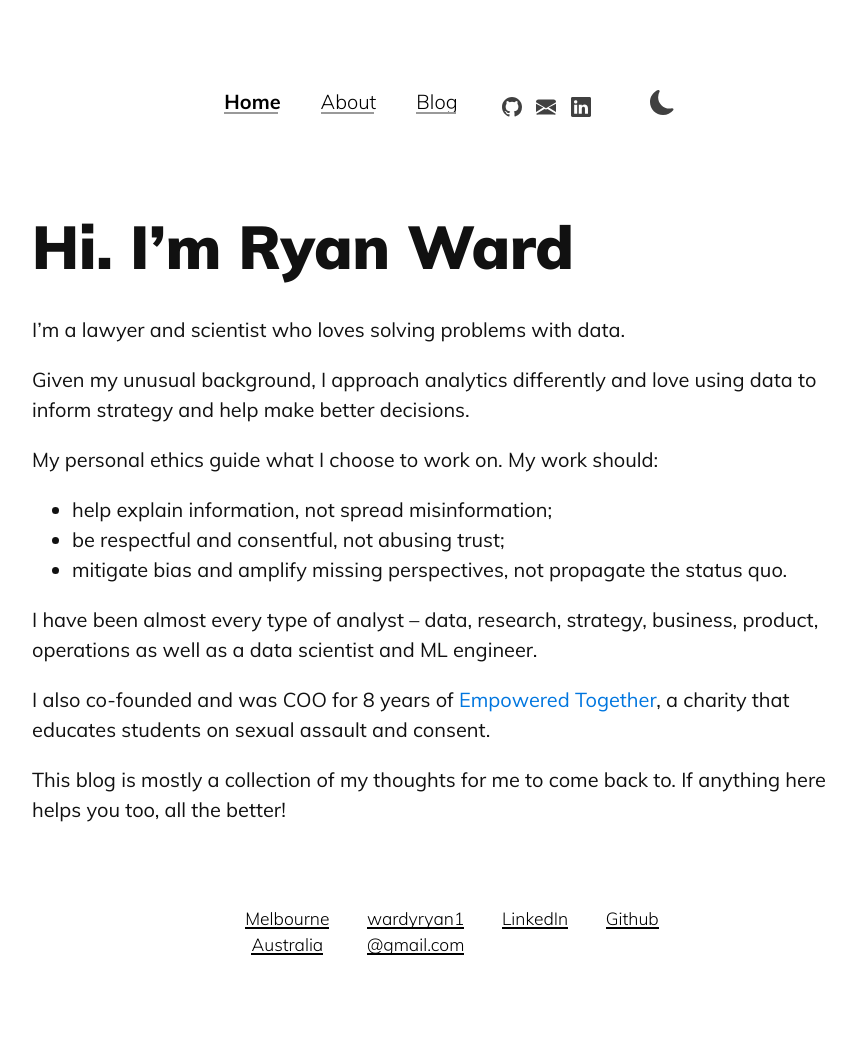
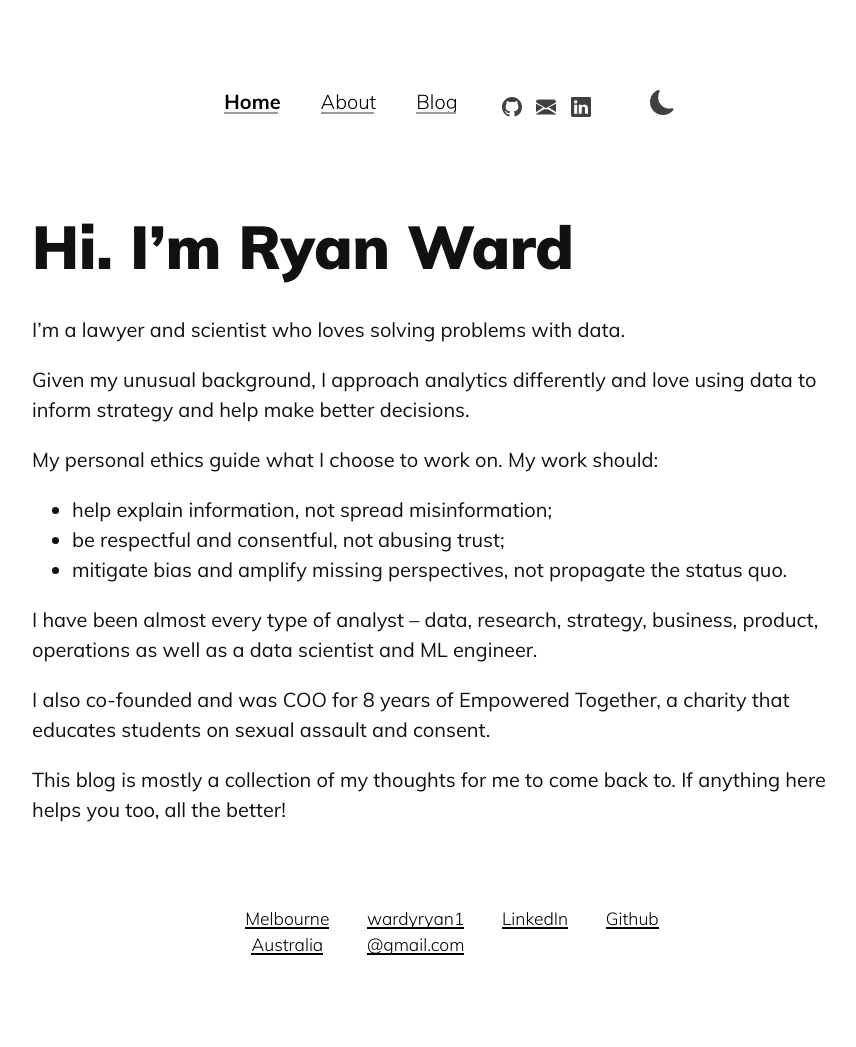
Before and after one commit to ryanward-io/ryanward-io.github.io, a Jekyll site: the page built from index.md, in a window 1280 px wide. Shown: the whole page, without its empty margins (188-1044 px from the left). Built offline with Jekyll 4.4.1, drawn with Linux system fonts in a browser that asks for light colours; part of the change alters nothing that is shown.

Commit message:
Dead link

```diff
--- a/index.md
+++ b/index.md
@@ -18,6 +18,6 @@ My personal ethics guide what I choose to work on. My work should:
 
 I have been almost every type of analyst – data, research, strategy, business, product, operations as well as a data scientist and ML engineer.
 
-I also co-founded and was COO for 8 years of [Empowered Together](https://empoweredtogether.com.au){:target="_blank" rel="noopener"}, a charity that educates students on sexual assault and consent.
+I also co-founded and was COO for 8 years of Empowered Together, a charity that educates students on sexual assault and consent.
 
 This blog is mostly a collection of my thoughts for me to come back to. If anything here helps you too, all the better!
```
